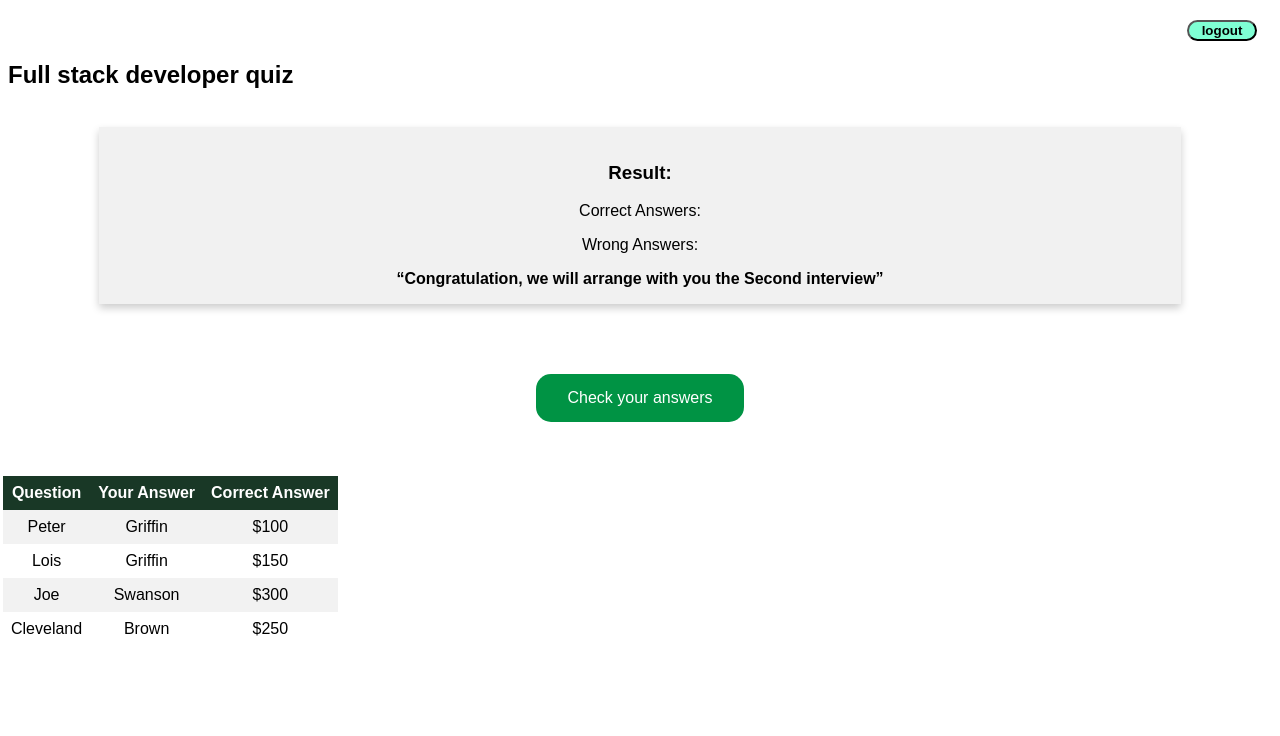
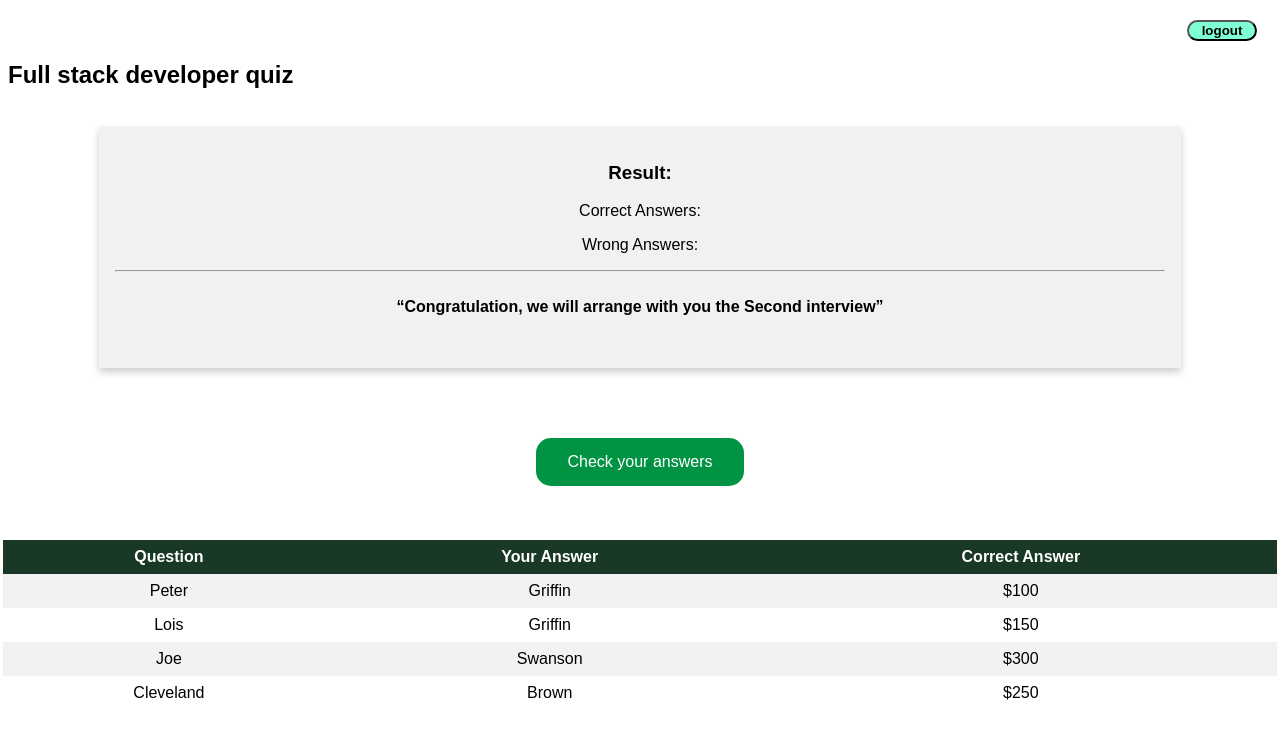
Before and after one commit to ola-kanakri/Project-two-Interview-exam, a plain HTML site: page Result_page.html in a window 1280 px wide. Both pictures are taken after a click on the element "Check your answers". Drawn offline with Linux system fonts and the light colour scheme.

Commit message:
Result page

```diff
--- a/Result_page.css
+++ b/Result_page.css
@@ -85,12 +85,10 @@ body {
 
 
 table {
+
   border-collapse: collapse;
-
-   display: none;
-
-   width: 100% ;
-
+  width: 100% ;
+  display: none;
 }
 
 th, td {
@@ -99,10 +97,10 @@ th, td {
 
 }
 
-/* th, td, tr{
-  min-width: 300wh ;
+ th, td, tr{
+  max-width: 100% ;
 
-} */
+}
 
 tr:nth-child(even){background-color: #f2f2f2}
 
--- a/Result_page.html
+++ b/Result_page.html
@@ -22,10 +22,10 @@
     <div class="card">
       <h3>Result:</h3>
       <p>Correct Answers: </p>
-      <p>Wrong Answers: </p>
+      <p>Wrong Answers: </p><hr><br>
 
       <p id="pass">“Congratulation, we will arrange with you the Second interview”</p>
-      <p id="fail">“Unfortunately, you did not fulfill our requirements, Good Luck”</p>
+      <p id="fail">“Unfortunately, you did not fulfill our requirements, Good Luck”</p><br><br><br>
     </div>
   </div>
 
@@ -35,7 +35,7 @@
 
 
 
-  <table id="ans_table" style="width: 100%;">
+  <table id="ans_table">
     <tr>
       <th>Question</th>
       <th>Your Answer</th>
--- a/Result_page.js
+++ b/Result_page.js
@@ -20,7 +20,6 @@ else
 
 btn.onclick = function showAnswers()
 {
-    ans.style.display="block";
-
+     ans.style.display="table";
 
 }
```
